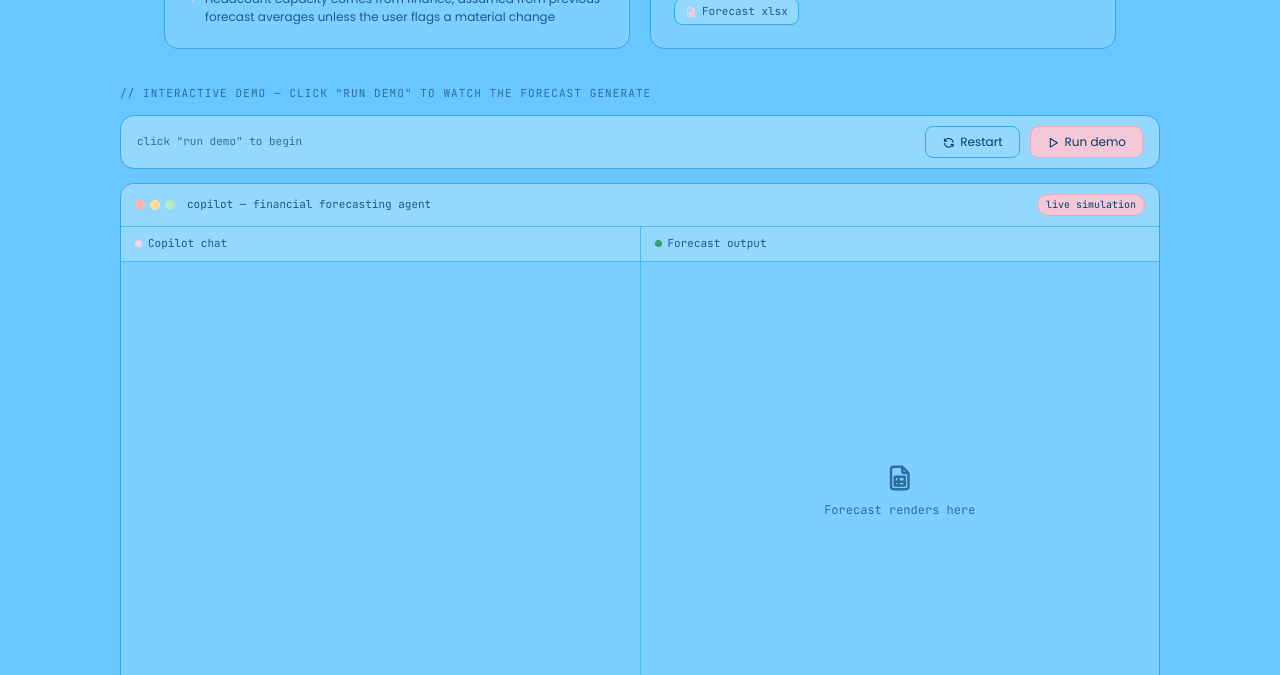
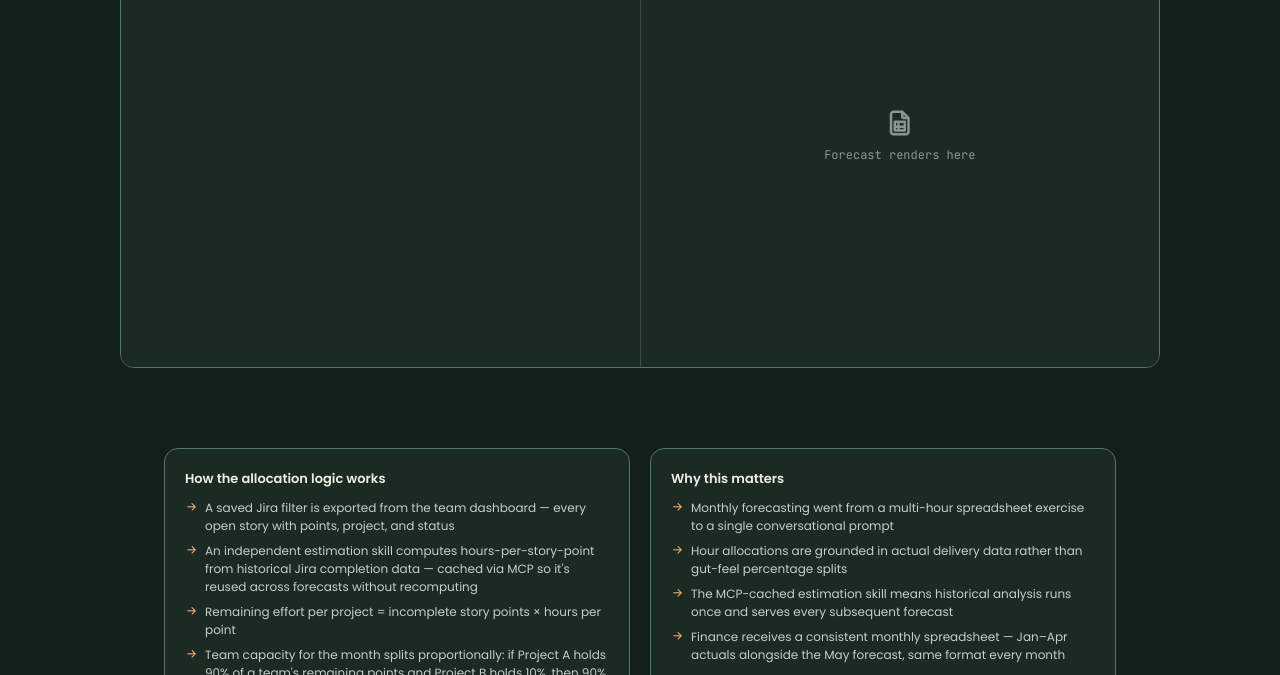
Before and after one commit to chrisbgreene916-cmd/ai-forecasting-concept-demo, a plain HTML site: page index.html in a window 1280 px wide. Shown: the part 719-1394 px from the top of the page. Drawn offline with Linux system fonts and the light colour scheme.

Commit message:
Rebrand colors
Updated color variables and styles for improved design consistency. Added new 'about' section with explanations on allocation logic and its significance.

```diff
--- a/index.html
+++ b/index.html
@@ -10,28 +10,39 @@
 <link rel="stylesheet" href="https://cdn.jsdelivr.net/npm/@tabler/icons-webfont@latest/tabler-icons.min.css">
 <style>
 :root {
-  --bg: #68c7ff;
-  --surface: #7dcfff;
-  --surface2: #92d8ff;
-  --surface3: #a7e0ff;
-  --border: #4db8f5;
-  --border-strong: #35a8ee;
-  --text: #003c6b;
-  --text-muted: #1a5a8a;
-  --text-dim: #2e6e9e;
-  --pink: #f5c8d8;
-  --pink-light: #F8D0DF;
-  --pink-border: #ECA8C0;
-  --green: #3a9e6e;
-  --green-bg: #a8ddc0;
-  --green-border: #68c098;
-  --green-dark: #1a6b44;
-  --amber: #b07010;
-  --amber-bg: #f0d888;
-  --amber-border: #c89830;
-  --purple: #7c5cbf;
-  --purple-bg: #d8ccf0;
-  --purple-border: #a890d8;
+  /* ---- Core surfaces: dark forest green (same palette as the other portfolio projects) ---- */
+  --bg: #131f19;
+  --surface: #1b2b23;
+  --surface2: #22362c;
+  --surface3: #2b4436;
+  --border: #33503f;
+  --border-strong: #4d7a61;
+
+  /* ---- Text ---- */
+  --text: #f2ede1;
+  --text-muted: #c3d0c7;
+  --text-dim: #86998d;
+  --ink: #16231c; /* dark text used ON TOP of solid orange chips/buttons */
+
+  /* ---- "pink" role repurposed as the orange interactive accent
+     (this file uses --pink directly as a background fill, unlike the
+     other projects which split it into --pink / --pink-bg) ---- */
+  --pink: #e08a34;
+  --pink-light: #f2ab68;
+  --pink-border: #c9762f;
+
+  /* ---- Status colors: tinted backgrounds that read on dark surfaces ---- */
+  --green: #7cc99a;
+  --green-bg: rgba(124, 201, 154, 0.14);
+  --green-border: rgba(124, 201, 154, 0.4);
+  --green-dark: #7cc99a; /* was a darker green for contrast on a light bg; reuse the bright status green for dark-bg badges */
+  --amber: #e8b84f;
+  --amber-bg: rgba(232, 184, 79, 0.14);
+  --amber-border: rgba(232, 184, 79, 0.4);
+  --purple: #b19ae0;
+  --purple-bg: rgba(177, 154, 224, 0.14);
+  --purple-border: rgba(177, 154, 224, 0.4);
+
   --mono: 'JetBrains Mono', monospace;
   --sans: 'Poppins', sans-serif;
   --radius: 8px;
@@ -42,8 +53,8 @@
 body { background: var(--bg); color: var(--text); font-family: var(--sans); font-size: 14px; line-height: 1.6; min-height: 100vh; }
 
 .hero { padding: 64px 24px 40px; max-width: 1000px; margin: 0 auto; }
-.eyebrow { display: inline-flex; align-items: center; gap: 6px; font-family: var(--mono); font-size: 11px; color: #003c6b; background: var(--pink); border: 1px solid var(--pink-border); border-radius: 20px; padding: 4px 12px; margin-bottom: 20px; letter-spacing: .04em; }
-.hero h1 { font-size: clamp(26px,4vw,44px); font-weight: 600; line-height: 1.15; letter-spacing: -.02em; color: #003c6b; margin-bottom: 12px; }
+.eyebrow { display: inline-flex; align-items: center; gap: 6px; font-family: var(--mono); font-size: 11px; color: var(--ink); background: var(--pink); border: 1px solid var(--pink-border); border-radius: 20px; padding: 4px 12px; margin-bottom: 20px; letter-spacing: .04em; }
+.hero h1 { font-size: clamp(26px,4vw,44px); font-weight: 600; line-height: 1.15; letter-spacing: -.02em; color: var(--text); margin-bottom: 12px; }
 .hero h1 span { color: var(--pink-light); }
 .hero p { font-size: 15px; color: var(--text-muted); max-width: 660px; line-height: 1.7; margin-bottom: 28px; }
 .hero-tags { display: flex; flex-wrap: wrap; gap: 8px; }
@@ -51,7 +62,7 @@ body { background: var(--bg); color: var(--text); font-family: var(--sans); font
 
 .about { max-width: 1000px; margin: 0 auto; padding: 0 24px 36px; display: grid; grid-template-columns: 1fr 1fr; gap: 20px; }
 .about-card { background: var(--surface); border: 1px solid var(--border-strong); border-radius: var(--radius-lg); padding: 20px; }
-.about-card h3 { font-size: 13px; font-weight: 600; margin-bottom: 10px; color: #003c6b; }
+.about-card h3 { font-size: 13px; font-weight: 600; margin-bottom: 10px; color: var(--text); }
 .about-card ul { list-style: none; display: flex; flex-direction: column; gap: 7px; }
 .about-card li { display: flex; align-items: flex-start; gap: 7px; font-size: 12px; color: var(--text-muted); line-height: 1.5; }
 .about-card li i { color: var(--pink-light); font-size: 13px; margin-top: 1px; flex-shrink: 0; }
@@ -63,19 +74,19 @@ body { background: var(--bg); color: var(--text); font-family: var(--sans); font
 
 .controls-bar { background: var(--surface2); border: 1px solid var(--border-strong); border-radius: var(--radius-lg); padding: 10px 16px; margin-bottom: 14px; display: flex; align-items: center; gap: 10px; flex-wrap: wrap; }
 .ctrl-desc { flex: 1; font-size: 11px; color: var(--text-dim); font-family: var(--mono); }
-.btn { display: inline-flex; align-items: center; gap: 5px; padding: 6px 16px; border-radius: var(--radius); border: 1px solid var(--border-strong); background: var(--surface2); color: #003c6b; font-size: 12px; font-family: var(--sans); cursor: pointer; transition: background .15s; }
+.btn { display: inline-flex; align-items: center; gap: 5px; padding: 6px 16px; border-radius: var(--radius); border: 1px solid var(--border-strong); background: var(--surface2); color: var(--text); font-size: 12px; font-family: var(--sans); cursor: pointer; transition: background .15s; }
 .btn:hover { background: var(--surface3); }
 .btn:disabled { opacity: .35; cursor: default; pointer-events: none; }
-.btn-primary { background: var(--pink); border-color: var(--pink-border); }
-.btn-primary:hover { background: #f0b0c8; }
+.btn-primary { background: var(--pink); border-color: var(--pink-border); color: var(--ink); }
+.btn-primary:hover { background: #ec9a4a; }
 
 .window { background: var(--surface); border: 1px solid var(--border-strong); border-radius: var(--radius-lg); overflow: hidden; }
 .window-bar { display: flex; align-items: center; gap: 8px; padding: 10px 14px; border-bottom: 1px solid var(--border); background: var(--surface2); }
 .win-dots { display: flex; gap: 5px; }
 .win-dot { width: 10px; height: 10px; border-radius: 50%; }
-.dot-r { background: #ffb3b3; } .dot-a { background: #ffdda0; } .dot-g { background: #b3e8c8; }
+.dot-r { background: #e2938c; } .dot-a { background: #eec87c; } .dot-g { background: #9ad4b0; }
 .win-title { font-family: var(--mono); font-size: 11px; color: var(--text-muted); margin-left: 4px; }
-.win-badge { margin-left: auto; font-size: 10px; font-family: var(--mono); padding: 2px 8px; border-radius: 20px; background: var(--pink); color: #003c6b; border: 1px solid var(--pink-border); }
+.win-badge { margin-left: auto; font-size: 10px; font-family: var(--mono); padding: 2px 8px; border-radius: 20px; background: var(--pink); color: var(--ink); border: 1px solid var(--pink-border); }
 
 .panels { display: grid; grid-template-columns: 1fr 1fr; gap: 1px; background: var(--border); }
 .panel { background: var(--surface); display: flex; flex-direction: column; }
@@ -86,8 +97,8 @@ body { background: var(--bg); color: var(--text); font-family: var(--sans); font
 .chat-log { display: flex; flex-direction: column; gap: 9px; flex: 1; }
 .bubble { font-size: 12px; line-height: 1.55; padding: 9px 12px; border-radius: 8px; max-width: 92%; opacity: 0; transform: translateY(5px); transition: opacity .3s ease, transform .3s ease; }
 .bubble.visible { opacity: 1; transform: none; }
-.bubble.user { align-self: flex-end; background: var(--pink); border: 1px solid var(--pink-border); color: #003c6b; font-family: var(--mono); border-bottom-right-radius: 2px; }
-.bubble.agent { align-self: flex-start; background: #7dcfff; border: 1px solid var(--border-strong); color: #003c6b; border-bottom-left-radius: 2px; }
+.bubble.user { align-self: flex-end; background: var(--pink); border: 1px solid var(--pink-border); color: var(--ink); font-family: var(--mono); border-bottom-right-radius: 2px; }
+.bubble.agent { align-self: flex-start; background: var(--surface3); border: 1px solid var(--border-strong); color: var(--text); border-bottom-left-radius: 2px; }
 
 .typing { display: inline-flex; gap: 3px; align-items: center; height: 14px; }
 .typing span { width: 5px; height: 5px; border-radius: 50%; background: var(--text-dim); animation: bounce 1s infinite; }
@@ -96,7 +107,7 @@ body { background: var(--bg); color: var(--text); font-family: var(--sans); font
 @keyframes bounce { 0%,80%,100%{transform:translateY(0)} 40%{transform:translateY(-5px)} }
 
 .skill-log { display: flex; flex-direction: column; gap: 5px; }
-.skill-row { display: flex; align-items: center; gap: 8px; font-size: 11px; font-family: var(--mono); color: #003c6b; opacity: 0; transition: opacity .25s ease; }
+.skill-row { display: flex; align-items: center; gap: 8px; font-size: 11px; font-family: var(--mono); color: var(--text); opacity: 0; transition: opacity .25s ease; }
 .skill-row.visible { opacity: 1; }
 .skill-row i { font-size: 13px; color: var(--text-dim); }
 .skill-status { margin-left: auto; font-size: 10px; padding: 2px 8px; border-radius: 20px; font-family: var(--mono); }
@@ -116,12 +127,12 @@ body { background: var(--bg); color: var(--text); font-family: var(--sans); font
 /* Allocation logic visual */
 .alloc-card { background: var(--surface2); border: 1px solid var(--border); border-radius: var(--radius); padding: 10px 12px; opacity: 0; transform: translateY(4px); transition: opacity .4s ease, transform .4s ease; }
 .alloc-card.visible { opacity: 1; transform: none; }
-.alloc-team { font-size: 11px; font-weight: 600; color: #003c6b; font-family: var(--mono); margin-bottom: 6px; display: flex; align-items: center; gap: 6px; }
+.alloc-team { font-size: 11px; font-weight: 600; color: var(--text); font-family: var(--mono); margin-bottom: 6px; display: flex; align-items: center; gap: 6px; }
 .alloc-row { display: flex; align-items: center; gap: 8px; font-size: 10px; font-family: var(--mono); color: var(--text-muted); margin-bottom: 4px; }
 .alloc-proj { min-width: 72px; }
 .alloc-track { flex: 1; height: 6px; background: var(--surface3); border-radius: 3px; overflow: hidden; }
 .alloc-fill { height: 100%; border-radius: 3px; width: 0%; transition: width 1s cubic-bezier(.4,0,.2,1); }
-.alloc-pct { min-width: 34px; text-align: right; font-weight: 600; color: #003c6b; }
+.alloc-pct { min-width: 34px; text-align: right; font-weight: 600; color: var(--text); }
 
 /* Spreadsheet output */
 .ss-window { border-radius: var(--radius); overflow: hidden; border: 1px solid var(--border-strong); opacity: 0; transform: translateY(4px); transition: opacity .4s ease, transform .4s ease; background: #fff; }
@@ -168,34 +179,6 @@ footer { max-width: 1080px; margin: 0 auto; border-top: 1px solid var(--border);
     <span class="tag">Hours / story point</span>
     <span class="tag">Capacity allocation</span>
     <span class="tag">Monthly forecast xlsx</span>
-  </div>
-</section>
-
-<section class="about">
-  <div class="about-card">
-    <h3>How the allocation logic works</h3>
-    <ul>
-      <li><i class="ti ti-arrow-right"></i> A saved Jira filter is exported from the team dashboard — every open story with points, project, and status</li>
-      <li><i class="ti ti-arrow-right"></i> An independent estimation skill computes hours-per-story-point from historical Jira completion data — cached via MCP so it's reused across forecasts without recomputing</li>
-      <li><i class="ti ti-arrow-right"></i> Remaining effort per project = incomplete story points × hours per point</li>
-      <li><i class="ti ti-arrow-right"></i> Team capacity for the month splits proportionally: if Project A holds 90% of a team's remaining points and Project B holds 10%, then 90% of that team's hours forecast to A</li>
-      <li><i class="ti ti-arrow-right"></i> Headcount capacity comes from finance, assumed from previous forecast averages unless the user flags a material change</li>
-    </ul>
-  </div>
-  <div class="about-card">
-    <h3>Why this matters</h3>
-    <ul>
-      <li><i class="ti ti-arrow-right"></i> Monthly forecasting went from a multi-hour spreadsheet exercise to a single conversational prompt</li>
-      <li><i class="ti ti-arrow-right"></i> Hour allocations are grounded in actual delivery data rather than gut-feel percentage splits</li>
-      <li><i class="ti ti-arrow-right"></i> The MCP-cached estimation skill means historical analysis runs once and serves every subsequent forecast</li>
-      <li><i class="ti ti-arrow-right"></i> Finance receives a consistent monthly spreadsheet — Jan–Apr actuals alongside the May forecast, same format every month</li>
-    </ul>
-    <div style="margin-top:14px">
-      <span class="stack-pill"><i class="ti ti-brand-github"></i>Copilot</span>
-      <span class="stack-pill"><i class="ti ti-database"></i>MCP cache</span>
-      <span class="stack-pill"><i class="ti ti-api"></i>Jira data</span>
-      <span class="stack-pill"><i class="ti ti-file-spreadsheet"></i>Forecast xlsx</span>
-    </div>
   </div>
 </section>
 
@@ -253,7 +236,7 @@ footer { max-width: 1080px; margin: 0 auto; border-top: 1px solid var(--border);
               </div>
               <div class="alloc-row">
                 <span class="alloc-proj">Project B</span>
-                <div class="alloc-track"><div class="alloc-fill" id="af2" style="background:var(--amber-bg); background:#e8c060"></div></div>
+                <div class="alloc-track"><div class="alloc-fill" id="af2" style="background:var(--amber)"></div></div>
                 <span class="alloc-pct" id="ap2">0%</span>
               </div>
             </div>
@@ -267,7 +250,7 @@ footer { max-width: 1080px; margin: 0 auto; border-top: 1px solid var(--border);
               </div>
               <div class="alloc-row">
                 <span class="alloc-proj">Project C</span>
-                <div class="alloc-track"><div class="alloc-fill" id="af4" style="background:#7c5cbf"></div></div>
+                <div class="alloc-track"><div class="alloc-fill" id="af4" style="background:var(--purple)"></div></div>
                 <span class="alloc-pct" id="ap4">0%</span>
               </div>
             </div>
@@ -332,6 +315,34 @@ footer { max-width: 1080px; margin: 0 auto; border-top: 1px solid var(--border);
         </div>
       </div>
 
+    </div>
+  </div>
+</section>
+
+<section class="about">
+  <div class="about-card">
+    <h3>How the allocation logic works</h3>
+    <ul>
+      <li><i class="ti ti-arrow-right"></i> A saved Jira filter is exported from the team dashboard — every open story with points, project, and status</li>
+      <li><i class="ti ti-arrow-right"></i> An independent estimation skill computes hours-per-story-point from historical Jira completion data — cached via MCP so it's reused across forecasts without recomputing</li>
+      <li><i class="ti ti-arrow-right"></i> Remaining effort per project = incomplete story points × hours per point</li>
+      <li><i class="ti ti-arrow-right"></i> Team capacity for the month splits proportionally: if Project A holds 90% of a team's remaining points and Project B holds 10%, then 90% of that team's hours forecast to A</li>
+      <li><i class="ti ti-arrow-right"></i> Headcount capacity comes from finance, assumed from previous forecast averages unless the user flags a material change</li>
+    </ul>
+  </div>
+  <div class="about-card">
+    <h3>Why this matters</h3>
+    <ul>
+      <li><i class="ti ti-arrow-right"></i> Monthly forecasting went from a multi-hour spreadsheet exercise to a single conversational prompt</li>
+      <li><i class="ti ti-arrow-right"></i> Hour allocations are grounded in actual delivery data rather than gut-feel percentage splits</li>
+      <li><i class="ti ti-arrow-right"></i> The MCP-cached estimation skill means historical analysis runs once and serves every subsequent forecast</li>
+      <li><i class="ti ti-arrow-right"></i> Finance receives a consistent monthly spreadsheet — Jan–Apr actuals alongside the May forecast, same format every month</li>
+    </ul>
+    <div style="margin-top:14px">
+      <span class="stack-pill"><i class="ti ti-brand-github"></i>Copilot</span>
+      <span class="stack-pill"><i class="ti ti-database"></i>MCP cache</span>
+      <span class="stack-pill"><i class="ti ti-api"></i>Jira data</span>
+      <span class="stack-pill"><i class="ti ti-file-spreadsheet"></i>Forecast xlsx</span>
     </div>
   </div>
 </section>
```
